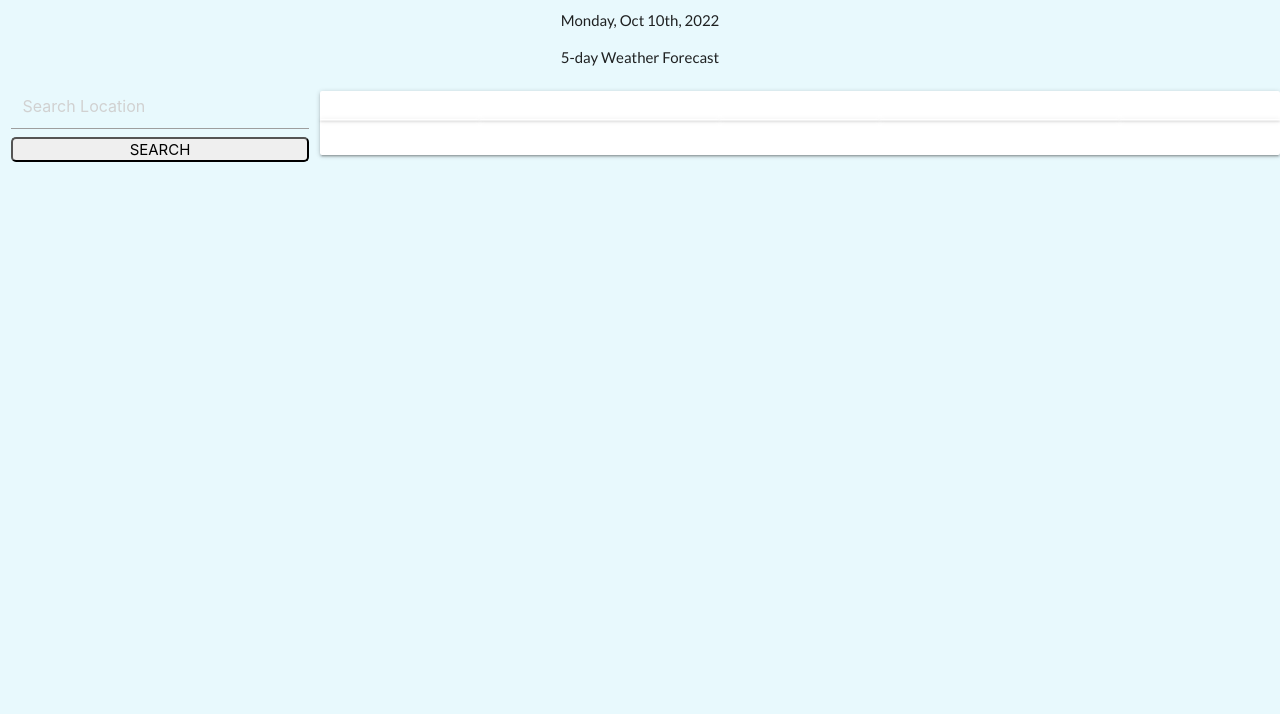
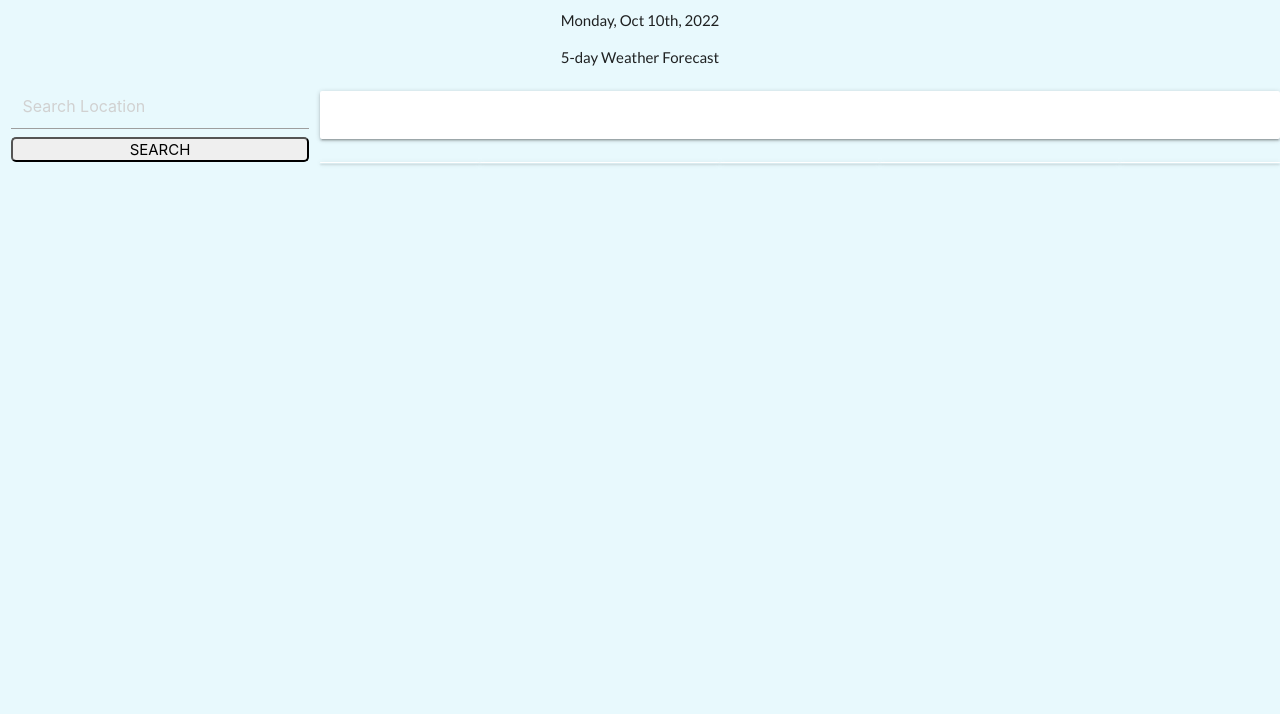
Before and after one commit to YogiBruce/weatherWherever, a plain HTML site: page index.html in a window 1280 px wide. Shown: the part 86-800 px from the top of the page. Drawn offline with nearby package versions, Linux system fonts and the light colour scheme; a web font is replaced by a local one.

Commit message:
adjust card

```diff
--- a/index.html
+++ b/index.html
@@ -28,8 +28,8 @@
             <div class="divider"></div>
 
         </aside>
-        <div class="container col s12 m8 l9 card-panel">
-            <section class="row s12 center-align valign-wrapper weatherFuture" id="day1main">
+        <div class="container col s12 m8 l9">
+            <section class="row s12 center-align valign-wrapper card-panel weatherFuture" id="day1main">
                 <!--Weather displayed here-->
             </section>
 
```
